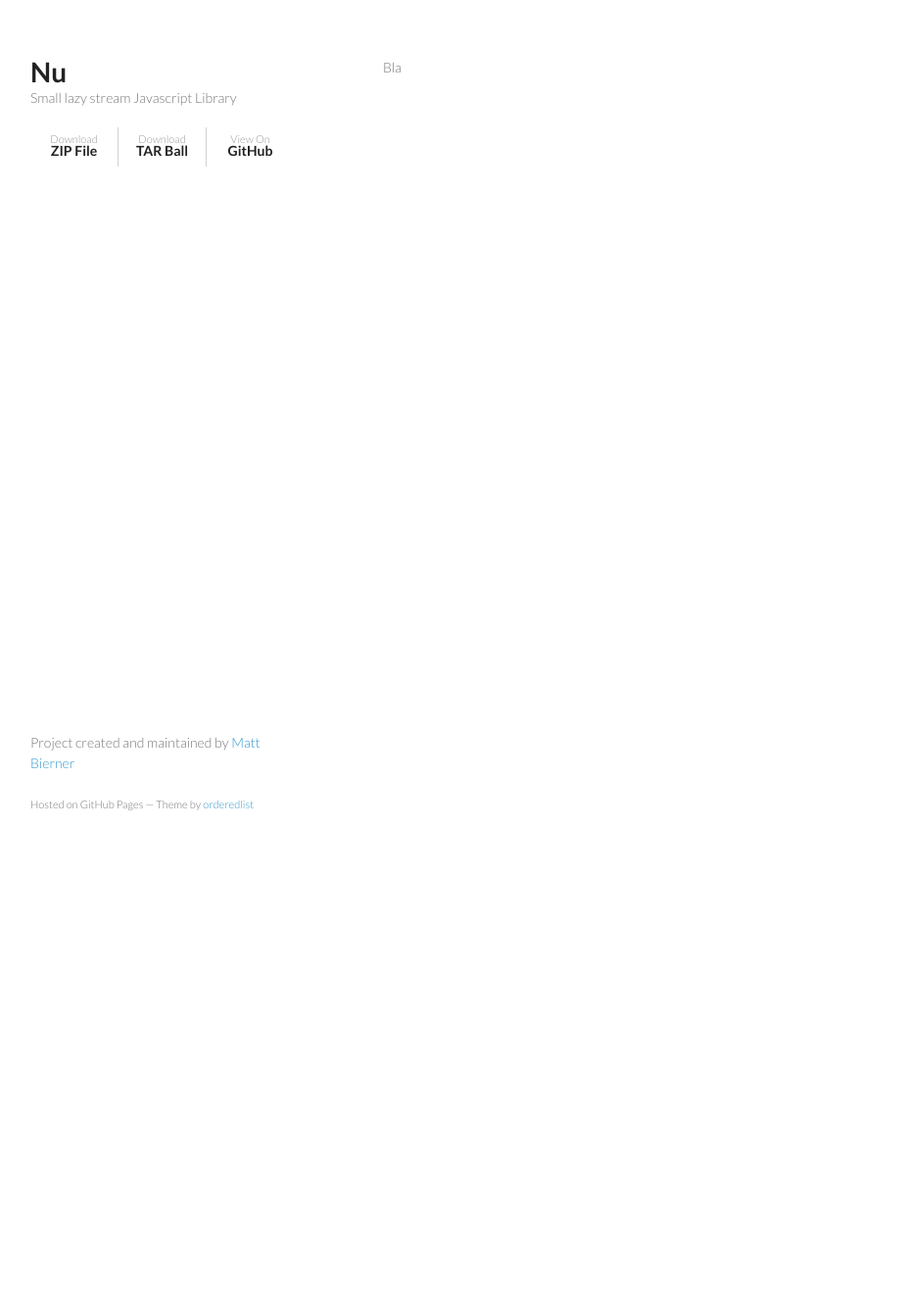
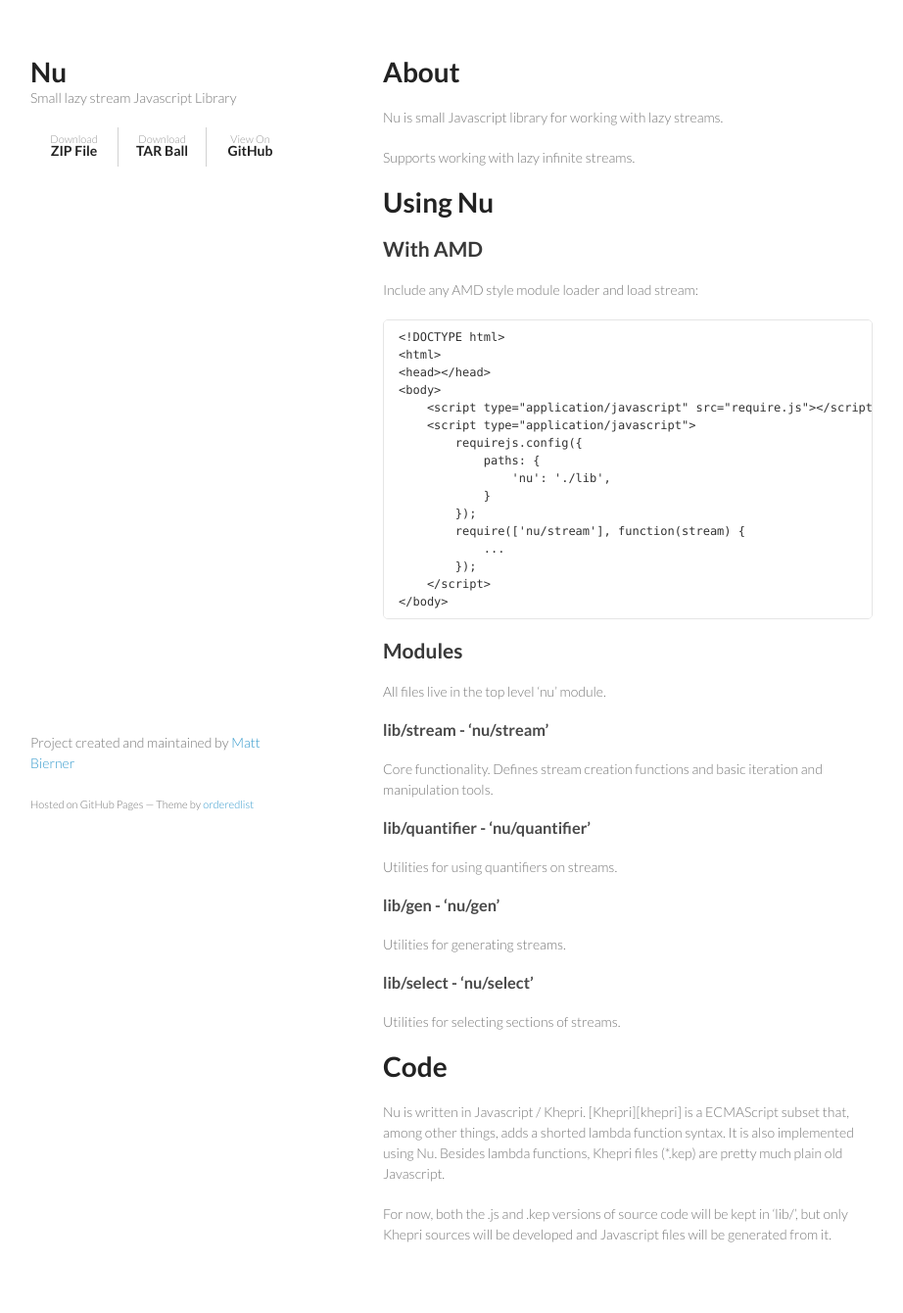
Before and after one commit to mattbierner/nu, a Jekyll site: the page built from index.md, in a window 1280 px wide. Shown: the whole page at 98% size, without its empty margins (179-1101 px from the left). Built offline with Jekyll 4.4.1, drawn with Linux system fonts in a browser that asks for light colours; Markdown is read by kramdown in place of the engine named in the settings; before the commit the page ends 900 px from its top, so only the background shows below that.

Commit message:
Added initial md data

```diff
--- a/index.md
+++ b/index.md
@@ -1,6 +1,55 @@
 ---
 layout: index
 ---
+# About #
+Nu is small Javascript library for working with lazy streams.
 
+Supports working with lazy infinite streams.
 
-Bla
+# Using Nu #
+
+## With AMD ##
+Include any AMD style module loader and load stream:
+
+    <!DOCTYPE html>
+    <html>
+    <head></head>
+    <body>
+        <script type="application/javascript" src="require.js"></script>
+        <script type="application/javascript">
+            requirejs.config({
+                paths: {
+                    'nu': './lib',
+                }
+            });
+            require(['nu/stream'], function(stream) {
+                ...
+            });
+        </script>
+    </body>
+
+## Modules ##
+All files live in the top level 'nu' module.
+
+### lib/stream - 'nu/stream' ###
+Core functionality. Defines stream creation functions and basic iteration and
+manipulation tools.
+
+### lib/quantifier - 'nu/quantifier' ###
+Utilities for using quantifiers on streams.
+
+### lib/gen - 'nu/gen' ###
+Utilities for generating streams.
+
+### lib/select - 'nu/select' ###
+Utilities for selecting sections of streams.
+
+# Code #
+Nu is written in Javascript / Khepri. [Khepri][khepri] is a ECMAScript subset
+that, among other things, adds a shorted lambda function syntax. It is also
+implemented using Nu. Besides lambda functions, Khepri files (*.kep) are
+pretty much plain old Javascript.
+
+For now, both the .js and .kep versions of source code will be kept in 'lib/',
+but only Khepri sources will be developed and Javascript files will be
+generated from it.
```
